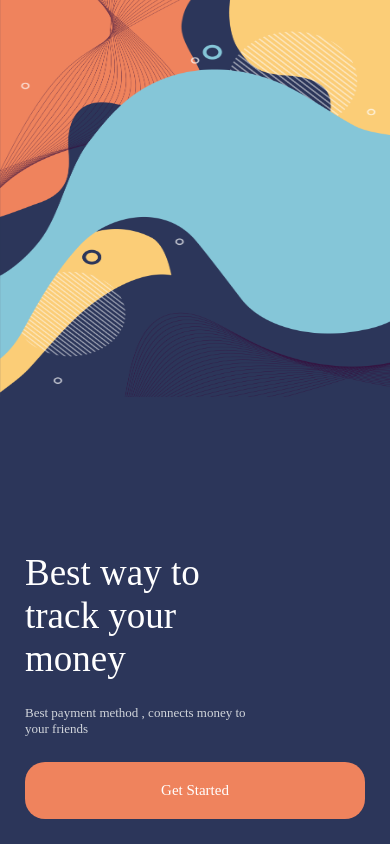
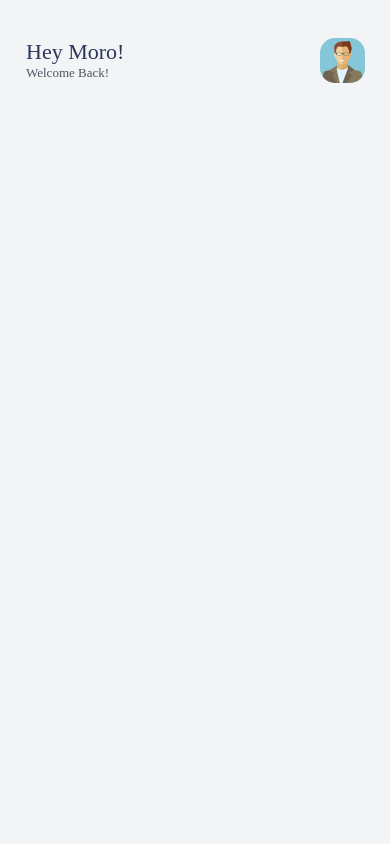
Before and after one commit to marwan598/wallet-app, a React Native app: screen /Home in a window 390 px wide. Built offline with nearby package versions, Linux system fonts and the light colour scheme.

Commit message:
Home screen Header components

```diff
--- /dev/null
+++ b/components/Header/Greeting.tsx
@@ -0,0 +1,37 @@
+import {StyleProp, TextStyle, StyleSheet} from 'react-native';
+import React, {FunctionComponent} from 'react';
+import styled from 'styled-components/native';
+import RegularText from '../Texts/RegularText';
+import {colors} from '../colors';
+import SmallText from '../Texts/SmallText';
+
+export interface GreetingProps {
+  mainText: string;
+  subText: string;
+  mainTextStyles?: StyleProp<TextStyle>;
+  subTextStyles?: StyleProp<TextStyle>;
+}
+
+const StyledView = styled.View`
+  flex: 1;
+  flex-direction: column;
+  justify-content: center;
+`;
+
+const Greeting: FunctionComponent<GreetingProps> = props => {
+  return (
+    <StyledView>
+      <RegularText textStyles={[styles.mainText, props.mainTextStyles]}>
+        {props.mainText}
+      </RegularText>
+      <SmallText textStyles={[styles.subText, props.subTextStyles]}>
+        {props.subText}
+      </SmallText>
+    </StyledView>
+  );
+};
+const styles = StyleSheet.create({
+  mainText: {color: colors.secondary, fontSize: 22},
+  subText: {color: colors.grayDark},
+});
+export default Greeting;
--- /dev/null
+++ b/components/Header/Profile.tsx
@@ -0,0 +1,42 @@
+import {
+  GestureResponderEvent,
+  ImageSourcePropType,
+  ImageStyle,
+  StyleProp,
+  ViewStyle,
+} from 'react-native';
+import React, {FunctionComponent} from 'react';
+import styled from 'styled-components/native';
+
+const StyledView = styled.TouchableOpacity`
+  flex-direction: column;
+  height: 45px;
+  width: 45px;
+  border-radius: 15px;
+`;
+
+const StyledImage = styled.Image`
+  resize-mode: cover;
+  height: 100%;
+  width: 100%;
+  border-radius: 15px;
+`;
+
+interface ProfileProps {
+  img: ImageSourcePropType;
+  imgStyle?: StyleProp<ImageStyle>;
+  imgContainerStyle?: StyleProp<ViewStyle>;
+  onPress?: ((event: GestureResponderEvent) => void) | undefined;
+}
+
+const Profile: FunctionComponent<ProfileProps> = props => {
+  return (
+    <StyledView onPress={props.onPress} style={props.imgContainerStyle}>
+      <StyledImage style={props.imgStyle} source={props.img} />
+    </StyledView>
+  );
+};
+
+export default Profile;
+
+// const styles = StyleSheet.create({});
--- a/navigator/RootStack.tsx
+++ b/navigator/RootStack.tsx
@@ -2,24 +2,71 @@ import React, {FunctionComponent} from 'react';
 import {createStackNavigator} from '@react-navigation/stack';
 import {NavigationContainer} from '@react-navigation/native';
 import Welcome from '../screens/Welcome';
+import Home from '../screens/Home';
+import {colors} from '../components/colors';
+import Greeting from '../components/Header/Greeting';
+import Profile from '../components/Header/Profile';
+import Avi from '../assets/avi/avatar.png';
+import {StyleSheet} from 'react-native';
 
 export type RootStackParamList = {
   Welcome: undefined;
+  Home: undefined;
 };
 
 const Stack = createStackNavigator<RootStackParamList>();
 const RootStack: FunctionComponent = () => {
+  const renderGreeting = (props: any) => (
+    <Greeting mainText="Hey Moro!" subText="Welcome Back!" {...props} />
+  );
+
+  const renderProfile = () => (
+    <Profile img={Avi} imgContainerStyle={styles.imgContainerStyle} />
+  );
+
   return (
     <NavigationContainer>
-      <Stack.Navigator>
+      <Stack.Navigator
+        initialRouteName="Home"
+        screenOptions={{
+          headerStyle: {
+            backgroundColor: colors.grayLight,
+            borderBottomWidth: 0,
+            shadowColor: 'transparent',
+            shadowOpacity: 0,
+            elevation: 0,
+            height: 120,
+          },
+          headerTintColor: colors.secondary,
+          headerRight: renderProfile,
+          headerRightContainerStyle: {
+            paddingRight: 25,
+          },
+          headerLeftContainerStyle: {
+            paddingLeft: 10,
+          },
+        }}>
         <Stack.Screen
           name="Welcome"
           component={Welcome}
           options={{headerShown: false}}
         />
+        <Stack.Screen
+          name="Home"
+          component={Home}
+          options={{
+            headerTitle: renderGreeting,
+            headerLeft: () => null,
+          }}
+        />
       </Stack.Navigator>
     </NavigationContainer>
   );
 };
+const styles = StyleSheet.create({
+  imgContainerStyle: {
+    backgroundColor: colors.tertiary,
+  },
+});
 
 export default RootStack;
--- /dev/null
+++ b/screens/Home.tsx
@@ -0,0 +1,20 @@
+import {StatusBar} from 'react-native';
+import React, {FunctionComponent} from 'react';
+import styled from 'styled-components/native';
+import {Container} from '../components/shared';
+import {colors} from '../components/colors';
+
+const HomeContainer = styled(Container)`
+  background-color: ${colors.grayLight};
+  width: 100%;
+  flex: 1;
+`;
+const Home: FunctionComponent = () => {
+  return (
+    <HomeContainer>
+      <StatusBar barStyle="dark-content" />
+    </HomeContainer>
+  );
+};
+
+export default Home;
```
